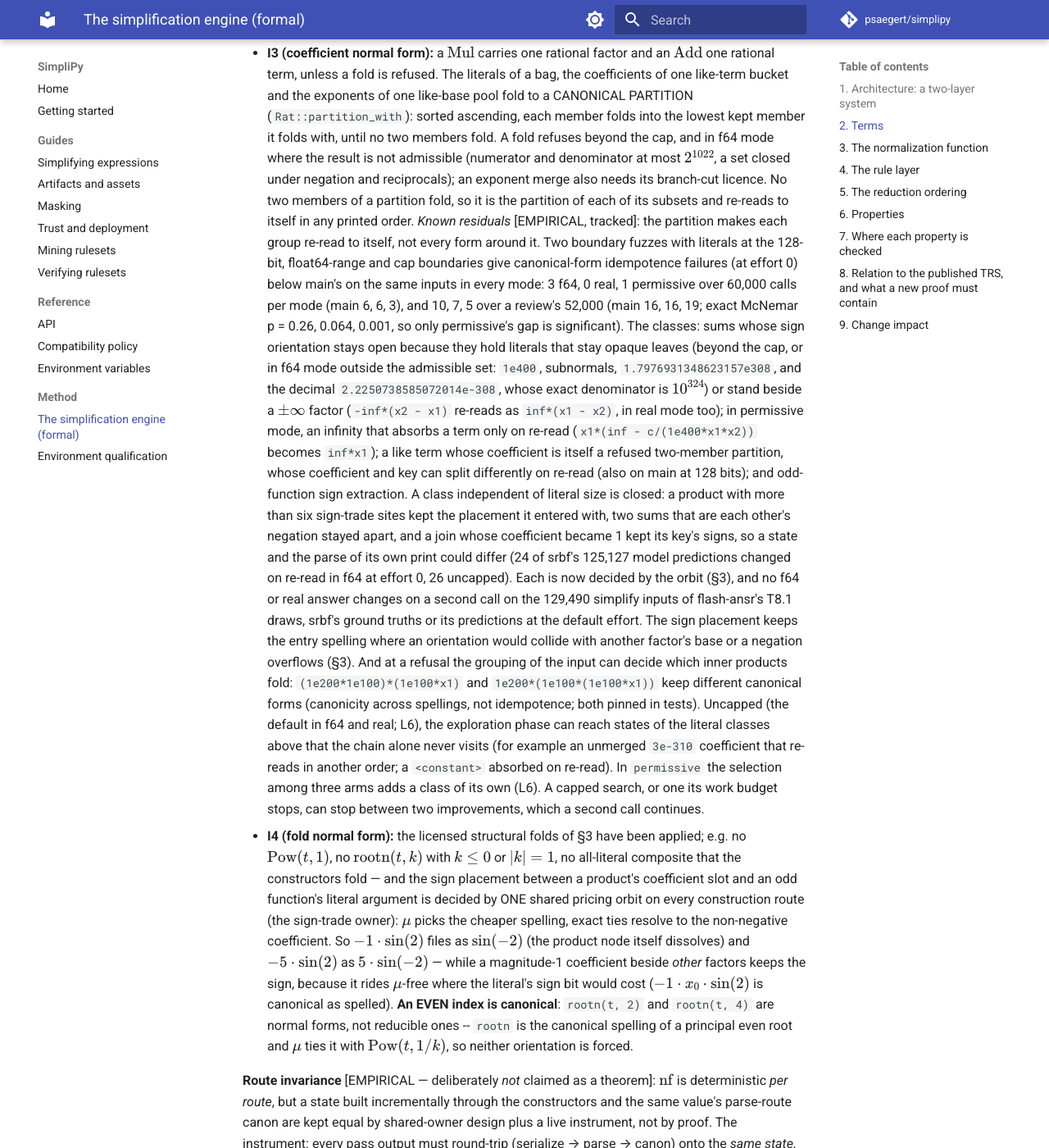
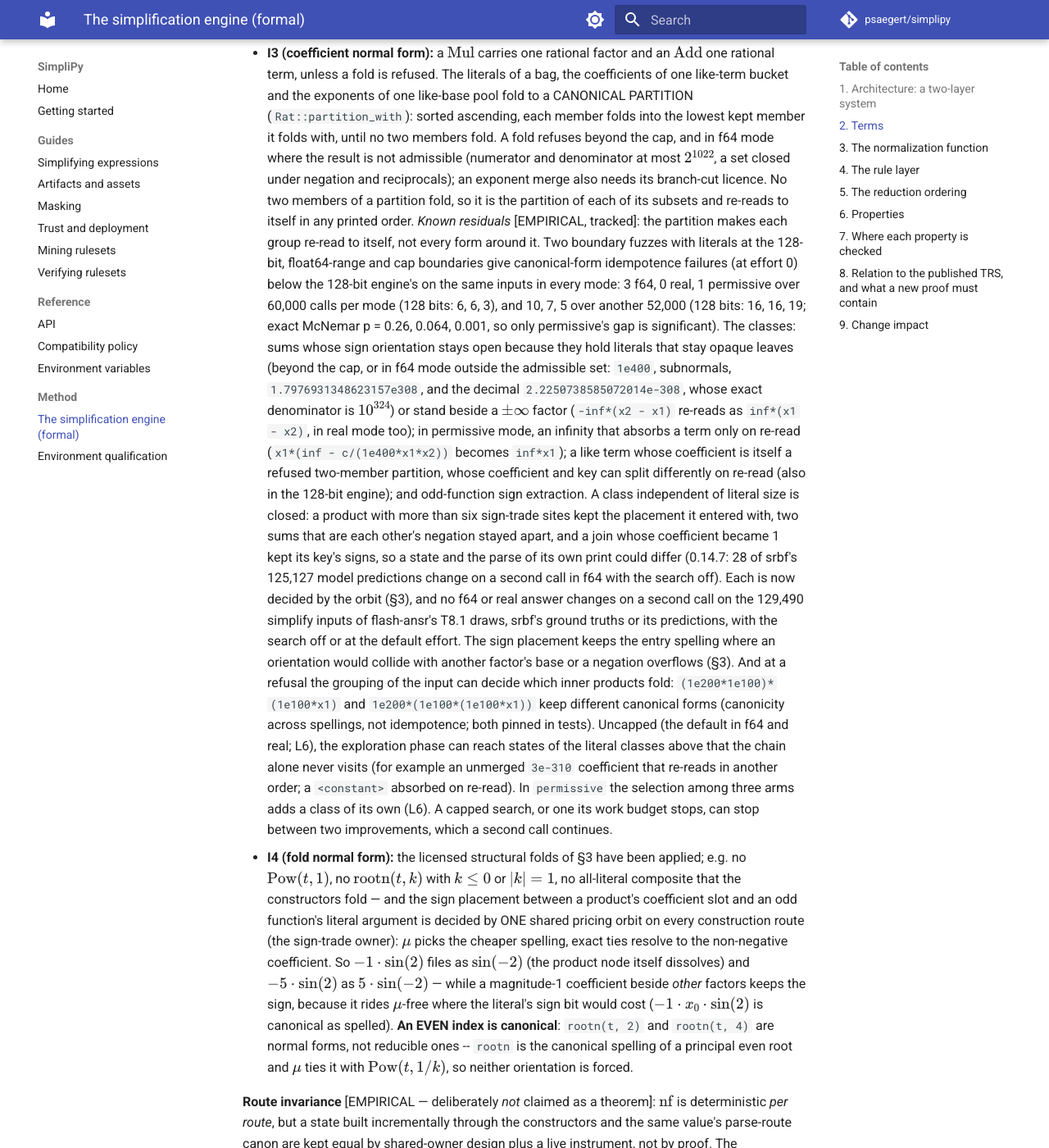
Before and after one commit to psaegert/simplipy, an MkDocs documentation site: the page built from docs/formal.md, in a window 1280 px wide and 1400 px high, scrolled down 1975 px. Shown: the whole window at 82% size. Built offline with MkDocs 1.6.1 and Material for MkDocs 9.7.7, drawn with Linux system fonts in a browser that asks for light colours; comment, search, counter and statistics services are not loaded; some of the changed text lies outside the part shown.

Commit message:
Docs: stale counts, tagged examples, scopes and baselines
- formal.md L6 quotes this release's cap-4 counts (2,675 in f64, 2,672 to a cheaper form; real
  2,677); the closed sign classes cite 0.14.7's 28 second-call changes on srbf's predictions with
  the search off, and hold with the search off and at the default effort.
- The tagged examples print a fraction as a bag, as the tagged form now does, in the guide's
  number section and the CHANGELOG's literal-bag entry.
- The comparison with the old effort cap names its set and mode (srbf's predictions, f64); the
  infinity entry notes that 49 of the new answers also differ from the input at sampled points,
  each with the value of its answer with the search off.
- The 128-bit comparisons name the 128-bit engine; internal labels and version stamps leave the
  CHANGELOG, formal.md and the API docstrings; the big-integer entry no longer says no answer
  changes, which the wider range in this release does; a stale known limit about second calls is
  dropped.

Co-Authored-By: Claude Opus 5.5 <noreply@anthropic.com>
Claude-Session: https://claude.ai/code/session_016gamUqKQqroqag4GFsNu6W

```diff
--- a/docs/formal.md
+++ b/docs/formal.md
@@ -82,9 +82,9 @@ serialization-stability check `stable()` in `ac_simplify_ex`]:
   subsets and re-reads to itself in any printed order. *Known residuals* [EMPIRICAL, tracked]:
   the partition makes each group re-read to itself, not every form around it. Two boundary
   fuzzes with literals at the 128-bit, float64-range and cap boundaries give canonical-form
-  idempotence failures (at effort 0) below main's on the same inputs in every mode: 3 f64, 0
-  real, 1 permissive over 60,000 calls per mode (main 6, 6, 3), and 10, 7, 5 over a review's
-  52,000 (main 16, 16, 19; exact McNemar p = 0.26, 0.064, 0.001, so only permissive's gap is
+  idempotence failures (at effort 0) below the 128-bit engine's on the same inputs in every
+  mode: 3 f64, 0 real, 1 permissive over 60,000 calls per mode (128 bits: 6, 6, 3), and 10, 7, 5
+  over another 52,000 (128 bits: 16, 16, 19; exact McNemar p = 0.26, 0.064, 0.001, so only permissive's gap is
   significant). The classes: sums whose sign orientation stays open because they hold literals
   that stay opaque leaves (beyond the cap, or in f64 mode outside the admissible set: `1e400`,
   subnormals, `1.7976931348623157e308`, and the decimal `2.2250738585072014e-308`, whose exact
@@ -92,15 +92,15 @@ serialization-stability check `stable()` in `ac_simplify_ex`]:
   `inf*(x1 - x2)`, in real mode too); in permissive mode,
   an infinity that absorbs a term only on re-read (`x1*(inf - c/(1e400*x1*x2))` becomes
   `inf*x1`); a like term whose coefficient is itself a refused two-member partition, whose
-  coefficient and key can split differently on re-read (also on main at 128 bits); and
+  coefficient and key can split differently on re-read (also in the 128-bit engine); and
   odd-function sign extraction. A class independent of literal size is closed: a product with
   more than six sign-trade sites kept the placement it entered with, two sums that are each
   other's negation stayed apart, and a join whose coefficient became 1 kept its key's signs, so
-  a state and the parse of its own print could differ (24 of srbf's 125,127 model predictions
-  changed on re-read in f64 at effort 0, 26 uncapped). Each is now decided by the orbit (§3), and
-  no f64 or real answer changes on a second call on the 129,490 simplify inputs of flash-ansr's
-  T8.1 draws, srbf's
-  ground truths or its predictions at the default effort. The sign placement keeps the entry
+  a state and the parse of its own print could differ (0.14.7: 28 of srbf's 125,127 model
+  predictions change on a second call in f64 with the search off). Each is now decided by the
+  orbit (§3), and no f64 or real answer changes on a second call on the 129,490 simplify inputs of
+  flash-ansr's T8.1 draws, srbf's ground truths or its predictions, with the search off or at the
+  default effort. The sign placement keeps the entry
   spelling where an orientation would collide with another factor's base or a negation overflows
   (§3). And at a
   refusal the grouping of the input can decide which inner products fold:
@@ -523,7 +523,7 @@ legitimate input; neither has ever been observed to bind [EMPIRICAL], and by T6
 bound now *proves* an implementation bug. When one binds, rewriting stops and the state
 reached is returned — sound, possibly non-minimal.
 
-**Equal-$\mu$ ties, measured** [EMPIRICAL, before phase 2c's numbers beyond 128 bits — instrumented build over 50,800 simplify
+**Equal-$\mu$ ties, measured** [EMPIRICAL, on the 128-bit engine — instrumented build over 50,800 simplify
 calls: the 400-expression mined corpus in strict and permissive modes, plus 50,000 fuzz
 expressions biased toward coefficient/exponent cost shifts and i128-boundary literals].
 Tie **fires**: none occurred (0). Tie **rebuilds**: 169 calls (0.3%), every one on a
@@ -611,7 +611,8 @@ both sets and srbf's ground truths, efforts checked 0, 1, 4 and the default].
 permutations, re-bracketings) reach the same representative is measured, not proven:
 commutative-permutation and adjacency-collection property tests, plus the corpus
 permutation gate (0 violations / 400 canonical corpus expressions at head). One
-registered residual class: the I3 residuals above. (The scale gates held 0 idempotence and 0 permutation failures when last run, before phase 2c.)
+registered residual class: the I3 residuals above. (The scale gates held 0 idempotence and 0 permutation failures when last run, on the 128-bit
+engine.)
 
 **Corpus mode.** `wildcard_all` widens matching and the $\diamond$-collapse licence
 (training-corpus canonicalization). It relaxes *soundness* licences, never the ordering:
```
Also changed, not shown: other parts of docs/formal.md (+2 -2 lines), CHANGELOG.md (+26 -31 lines), docs/guides/simplify.md (+5 -5 lines), 1 other file.
